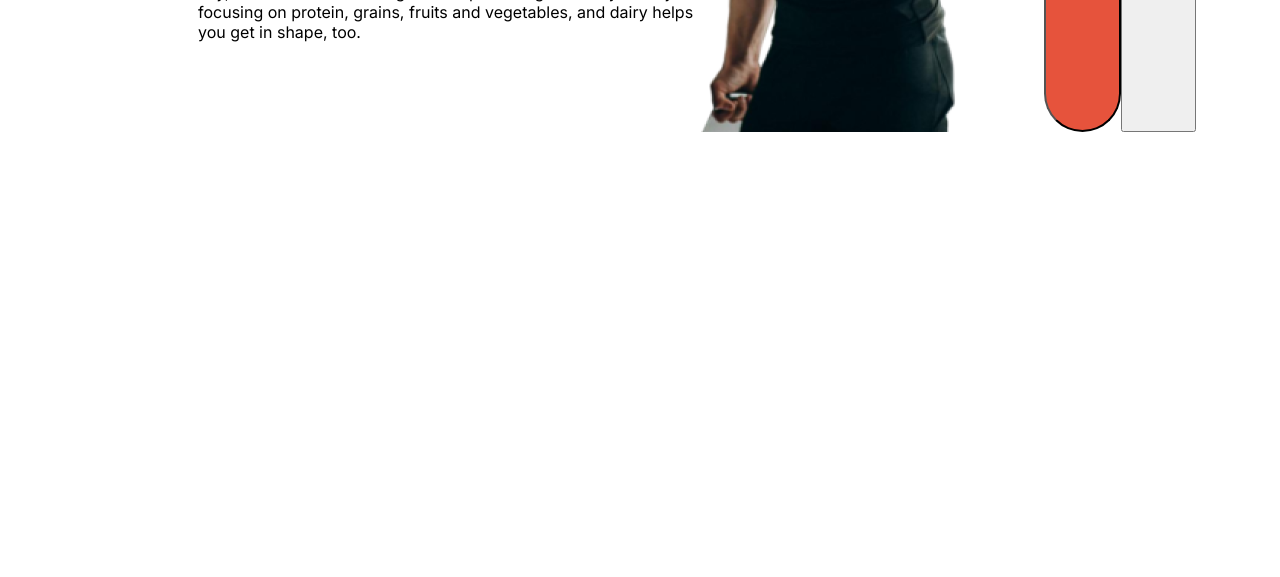
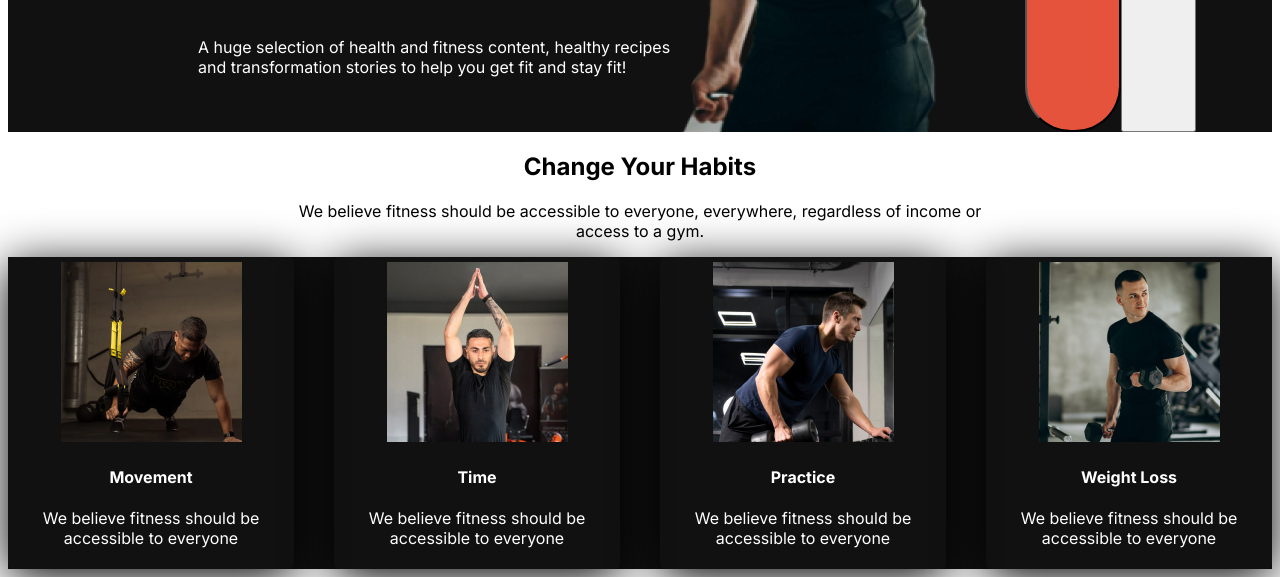
Before and after one commit to Shovon492/B10A2-versatile-website, a plain HTML site: page index.html in a window 1280 px wide. Shown: the part 717-1294 px from the top of the page. Before the commit the page ends 857 px from the top, so only its background shows below. Drawn offline with Linux system fonts and the light colour scheme.

Commit message:
added an html and css file

```diff
--- a/index.html
+++ b/index.html
@@ -10,7 +10,7 @@
     <link rel="stylesheet" href="styles/style.css">
 </head>
 <body class="inter-normal">
-    <header>
+    <header class="header">
         <nav>
             <h3 class="nav-title"><span class="text-primary">Fitness</span></h3>
             <ul>
@@ -23,7 +23,7 @@
         <div class="banner">
             <div class="banner-content">
                 <h1 class="banner-title">Get body in <br> shape & stay <br> healthy</h1>
-                <p class="banner-description">Things You Should Know. Exercise and wellness specialist Souad Gharib says to “lift weights and do cardio… 30-40 minutes each day, 4-5 times a week” to get in shape. Eating a healthy diet by focusing on protein, grains, fruits and vegetables, and dairy helps you get in shape, too.</p>
+                <p class="banner-description">A huge selection of health and fitness content, healthy recipes and transformation stories to help you get fit and stay fit!</p>
             </div>
             <img class="banner-profile-picture" src="images/Images 2.png" alt="">
             <button class="btn-primary">Join Club Now!</button>
@@ -31,7 +31,34 @@
         </div>
     </header>
     <main>
+        <!-- what i do section start -->
+         <section class="skills">
+            <h2 class="section-title text-center">Change Your Habits</h2>
+            <p class="section-description text-center">We believe fitness should be accessible to everyone, everywhere, regardless of income or <br> access to a gym.</p>
 
+            <div class="skills-container">
+                <div class="skill">
+                    <img src="images/image 3.png" alt="">
+                    <h4 class="skill-title">Movement</h4>
+                    <p class="skill-description">We believe fitness should be accessible to everyone</p>
+                </div>
+                <div class="skill">
+                    <img src="images/image 2.png" alt="">
+                    <h4 class="skill-title">Time</h4>
+                    <p class="skill-description">We believe fitness should be accessible to everyone</p>
+                </div>
+                <div class="skill">
+                    <img src="images/image 4.png" alt="">
+                    <h4 class="skill-title">Practice</h4>
+                    <p class="skill-description">We believe fitness should be accessible to everyone</p>
+                </div>
+                <div class="skill">
+                    <img src="images/image 5.png" alt="">
+                    <h4 class="skill-title">Weight Loss</h4>
+                    <p class="skill-description">We believe fitness should be accessible to everyone</p>
+                </div>
+            </div>
+         </section>
     </main>
     <footer>
 
--- a/styles/style.css
+++ b/styles/style.css
@@ -20,6 +20,9 @@ color: #FFFFFF;
     color: #FFFFFF;
     padding: 4px 20px;
     border-radius: 46px;
+}
+.text-center{
+    text-align: center;
 }
 /* nav-styles */
 nav{
@@ -44,6 +47,9 @@ nav li a{
     text-decoration: none;
     font-size: 18px;
 }
+.header{
+    background-color: #111111;
+}
 /* banner styles */
 .banner{
     display: flex;
@@ -56,7 +62,27 @@ nav li a{
 .banner-title{
     font-weight: mixed;
     font-size: 78px;
+    color: #FFFFFF;
+}
+.banner-description, .skills-container{
+    color: #FFFFFF;
 }
 .banner-profile-picture{
     width: 520px;
 }
+/* main section style */
+.main-section{
+    margin-bottom: 130px;
+}
+/* skills section styles */
+.skills-container{
+    display: flex;
+    gap: 40px;
+    text-align: center;
+    background-color: #111111;
+}
+.skill{
+    padding: 5px;
+    border-radius: 5px;
+    box-shadow: 0px 8px 48px 0px rgba(0, 0, 0, 1);
+}
```
